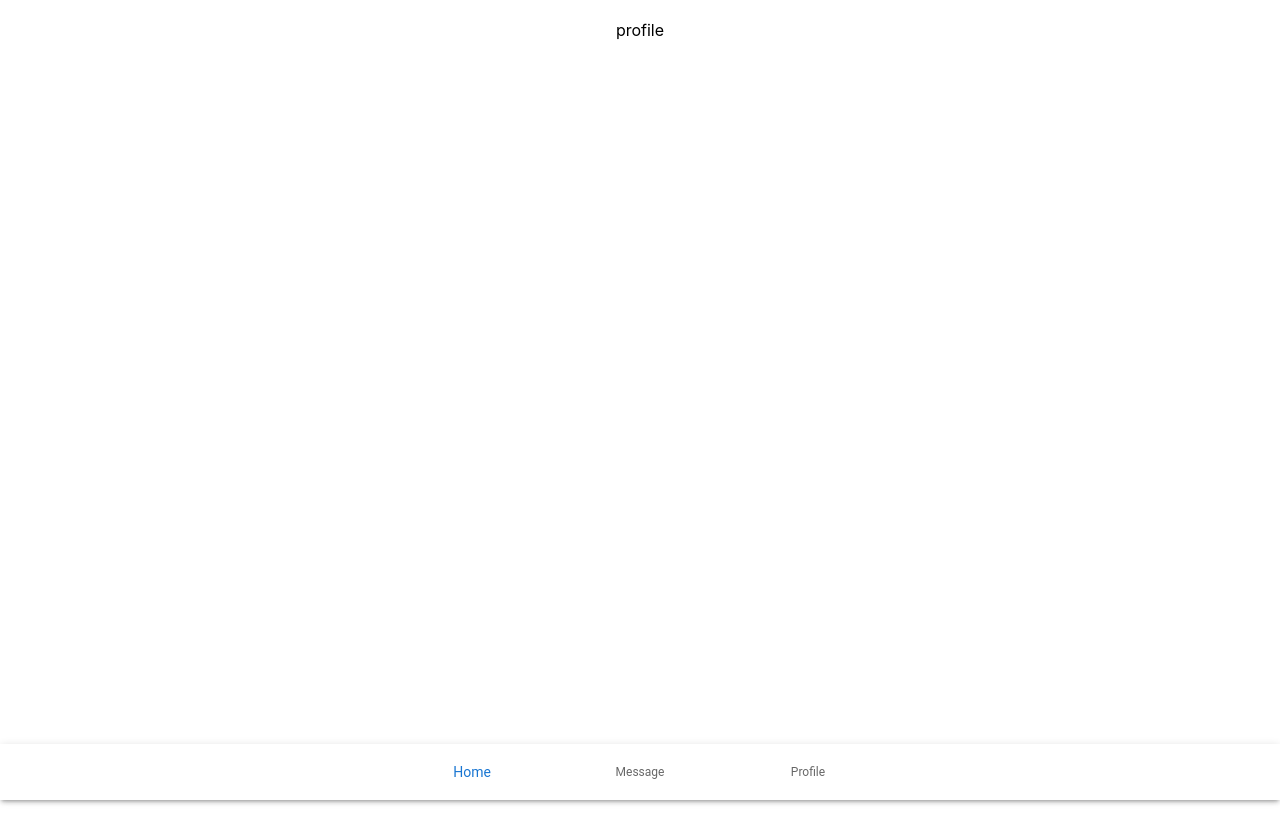
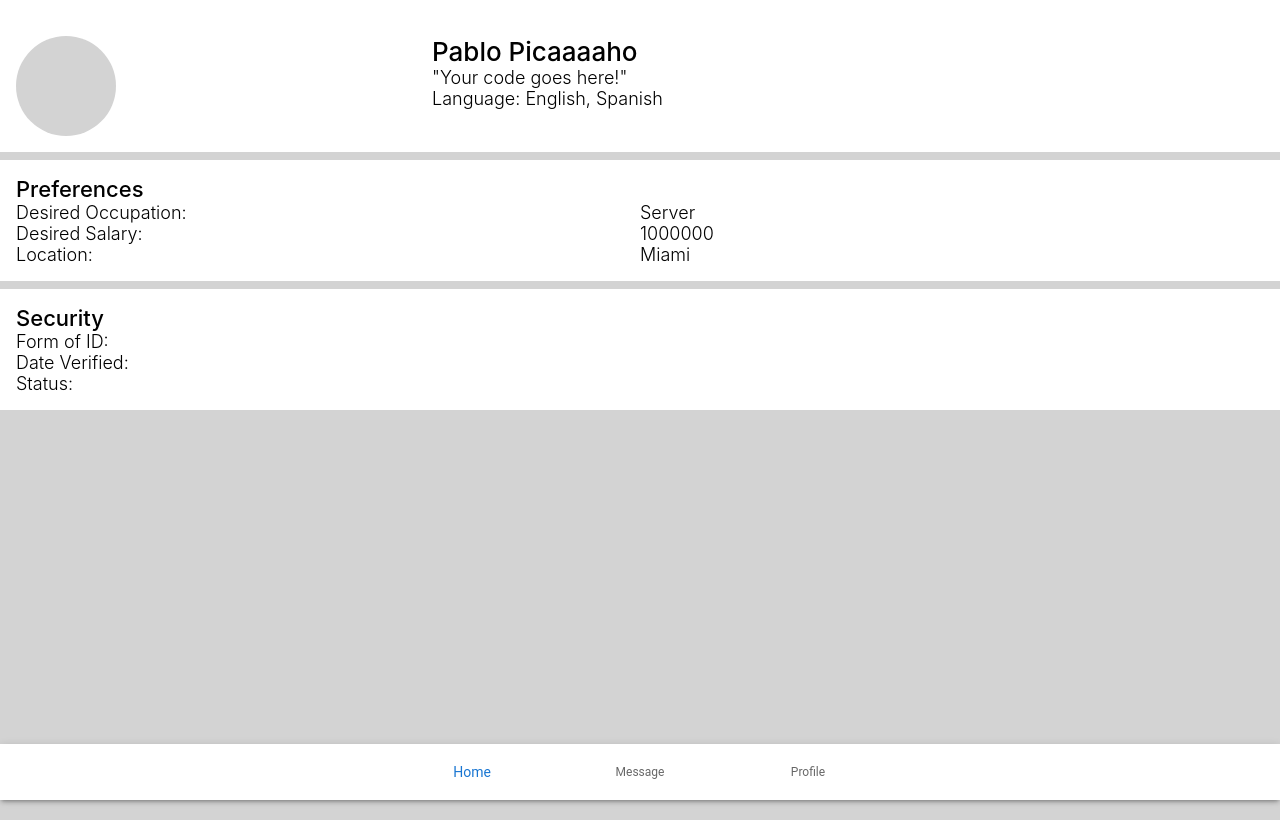
Before and after one commit to Awesomeman007/shellhack2022, a React (Create React App) app: page /profile in a window 1280 px wide. Built offline with nearby package versions, Linux system fonts and the light colour scheme.

Commit message:
profile page set up

```diff
--- a/src/App.tsx
+++ b/src/App.tsx
@@ -9,19 +9,46 @@ import ProfilePage from "./pages/ProfilePage";
 import StyledBottomNavigation from "./ui/StyledBottomNavigation";
 import AuthenRoute from "./routes/authen.route";
 import styled from "styled-components";
+import { createTheme, ThemeProvider } from "@mui/material";
 
 const Container = styled.div`
   margin-top: 20px;
   text-align: center;
+  background-color: lightgrey;
+  min-height: 100vh;
 `;
+
+const theme = createTheme();
+
+theme.typography.h2 = {
+  fontSize: "26px",
+  fontWeight: 500,
+};
+theme.typography.h3 = {
+  fontSize: "22px",
+  fontWeight: 500,
+};
+theme.typography.h4 = {
+  fontSize: "18px",
+  fontWeight: 300,
+};
+theme.typography.h5 = {
+  fontSize: "14px",
+};
+theme.typography.h6 = {
+  fontSize: "12px",
+  fontWeight: 200,
+};
 
 function App() {
   return (
     <Container>
-      {/* <Routes> */}
+      <ThemeProvider theme={theme}>
+        {/* <Routes> */}
         <MainRoute />
         <AuthenRoute />
-      {/* </Routes> */}
+        {/* </Routes> */}
+      </ThemeProvider>
     </Container>
   );
 }
--- a/src/pages/ProfilePage.tsx
+++ b/src/pages/ProfilePage.tsx
@@ -1,7 +1,88 @@
-import React from 'react';
+import { Box, Grid, Typography } from "@mui/material";
+import React from "react";
+import styled from "styled-components";
+
+const ProfilePic = styled.div`
+  height: 100px;
+  width: 100px;
+  border-radius: 50px;
+  background-color: lightgrey;
+`;
 
 const ProfilePage = () => {
-    return (<>profile</>)
-}
+  return (
+    <>
+      <Box bgcolor="white" p={2}>
+        <Grid container>
+          <Grid item xs={4}>
+            <ProfilePic />
+          </Grid>
+          <Grid item xs={8}>
+            <Typography variant="h2" textAlign="left">Pablo Picaaaaho</Typography>
+            <Typography variant="h4" textAlign="left">"Your code goes here!"</Typography>
+            <Typography variant="h4" textAlign="left">Language: English, Spanish</Typography>
+          </Grid>
+        </Grid>
+      </Box>
 
-export default ProfilePage
+      <Box bgcolor="white" p={2} my={1}>
+        <Typography variant="h3" textAlign="left">
+          Preferences
+        </Typography>
+        <Grid container>
+          <Grid item xs={6}>
+            <Typography variant="h4" textAlign="left">
+              Desired Occupation:
+            </Typography>
+          </Grid>
+          <Grid item xs={6}>
+            <Typography variant="h4" textAlign="left">
+              Server
+            </Typography>
+          </Grid>
+        </Grid>
+        <Grid container >
+          <Grid item xs={6}>
+            <Typography variant="h4" textAlign="left">
+              Desired Salary:
+            </Typography>
+          </Grid>
+          <Grid item xs={6}>
+            <Typography variant="h4" textAlign="left">
+              1000000
+            </Typography>
+          </Grid>
+        </Grid>
+        <Grid container>
+          <Grid item xs={6}>
+            <Typography variant="h4" textAlign="left">
+              Location:
+            </Typography>
+          </Grid>
+          <Grid item xs={6}>
+            <Typography variant="h4" textAlign="left">
+              Miami
+            </Typography>
+          </Grid>
+        </Grid>
+      </Box>
+
+      <Box bgcolor="white" p={2} my={1}>
+        <Typography variant="h3" textAlign="left">
+          Security
+        </Typography>
+        <Typography variant="h4" textAlign="left">
+          Form of ID:
+        </Typography>
+        <Typography variant="h4" textAlign="left">
+          Date Verified:
+        </Typography>
+        <Typography variant="h4" textAlign="left">
+          Status:
+        </Typography>
+      </Box>
+    </>
+  );
+};
+
+export default ProfilePage;
--- a/src/ui/JobCard.tsx
+++ b/src/ui/JobCard.tsx
@@ -1,3 +1,4 @@
+import { Typography, Box } from '@mui/material';
 import React from 'react';
 import styled from 'styled-components'
 
@@ -9,13 +10,20 @@ const Container = styled.div`
     background-color: lightgrey;
     margin: 20px 0;
     box-shadow: 1px 5px 25px -14px rgba(94,94,94,0.84);
+    padding: 10px;
 `
 
 const JobCard = () => {
     return (
-        <>
-            <Container />
-        </>
+        <Box bgcolor="white" my="20px" p="10px">
+            {/* <Container> */}
+                <Typography variant="h5" textAlign="left">Job Title</Typography>
+                <Typography variant="h6" textAlign="left">- Company Name</Typography>
+                <Typography variant="h6" textAlign="left">- Location</Typography>
+                <Typography variant="h6" textAlign="left">- Salary</Typography>
+
+            {/* </Container> */}
+        </Box>
     )
 }
 
--- a/src/ui/MessageCard.tsx
+++ b/src/ui/MessageCard.tsx
@@ -1,18 +1,45 @@
+import { Typography, Box, Grid } from "@mui/material";
 import React from "react";
 import styled from "styled-components";
 
-const Card = styled.div`
-    height: 100px;
-    width: 94vw;
-    background-color: lightgrey;
-    margin: 3vw 3vw;
-    border-radius: 10px;
-`
+// const Card = styled.Box`
+//     height: 100px;
+//     width: 94vw;
+//     background-color: lightgrey;
+//     margin: 3vw 3vw;
+//     border-radius: 10px;
+//     position: relative;
+// `
+const Profile = styled.div`
+  height: 50px;
+  width: 50px;
+  border-radius: 25px;
+  background-color: blue;
+`;
+
+const MessageTitle = styled.div``;
 
 const MessageCard = () => {
-    return (
-        <Card />
-    )
-}
+  return (
+    // <Card>
+    <Box borderRadius="10px" bgcolor="white" p="10px" m="10px">
+      <Grid container>
+        <Grid item xs={2}>
+          <Profile />
+        </Grid>
+        <Grid item xs={10}>
+          <Typography variant="h5" textAlign="left">
+            Message Title
+          </Typography>
+          <Typography variant="h6" textAlign="left">
+            Message Title
+          </Typography>
+        </Grid>
+      </Grid>
+    </Box>
+
+    // </Card>
+  );
+};
 
 export default MessageCard;
```
